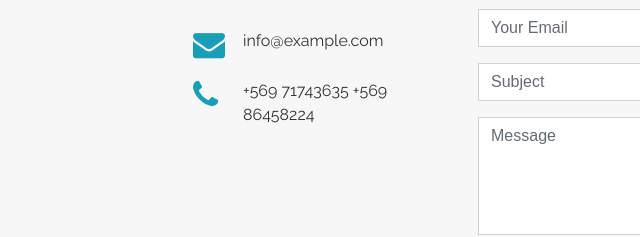
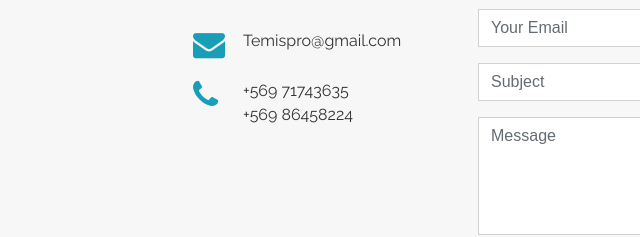
Before and after one commit to lestertemis/temispro, a plain HTML site: page index.html in a window 1280 px wide. Shown: the part 3522-3759 px from the top of the page, 82-722 px from the left. Drawn offline with Linux system fonts and the light colour scheme.

Commit message:
Update index.html

```diff
--- a/index.html
+++ b/index.html
@@ -569,12 +569,13 @@
 
               <div>
                 <i class="fa fa-envelope"></i>
-                <p>info@example.com</p>
+                <p>Temispro@gmail.com</p>
               </div>
 
               <div>
                 <i class="fa fa-phone"></i>
                 <p>+569 71743635
+			<br>
 	           +569 86458224</p>
               </div>
 
```
